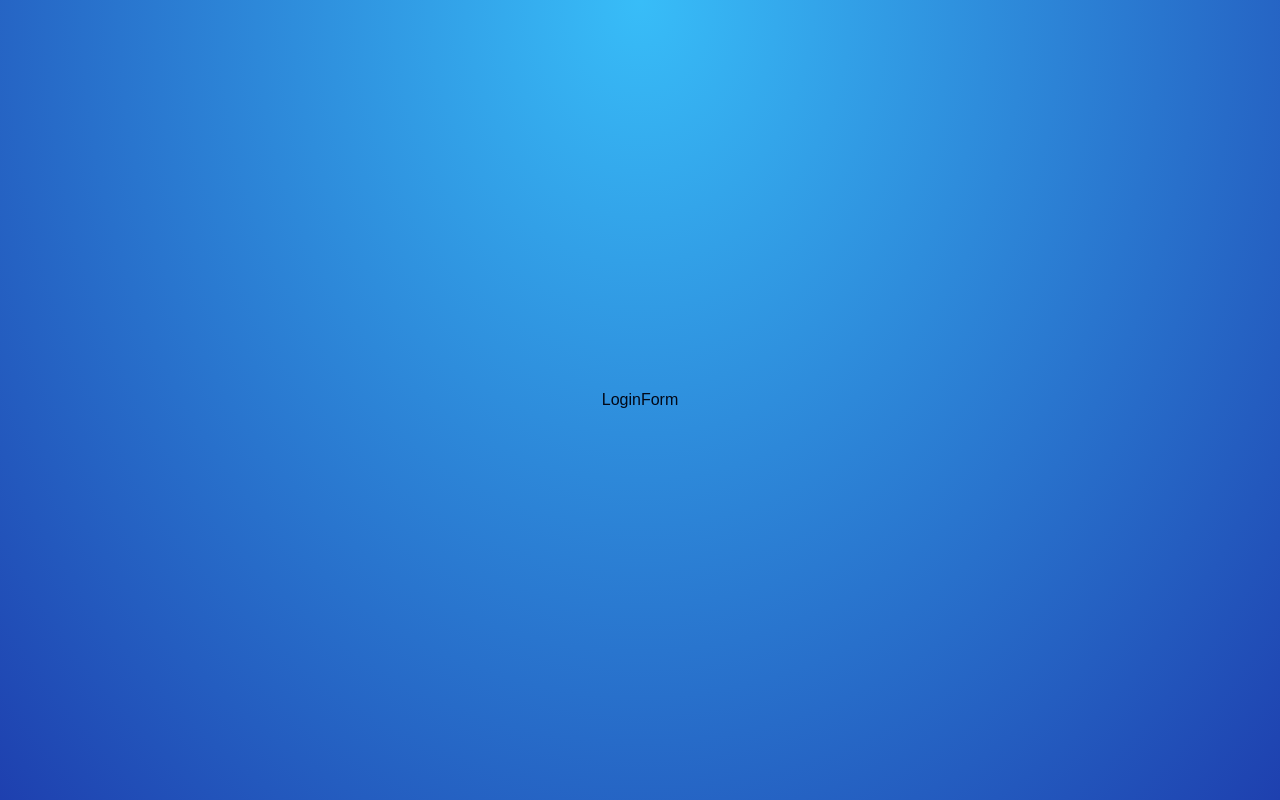
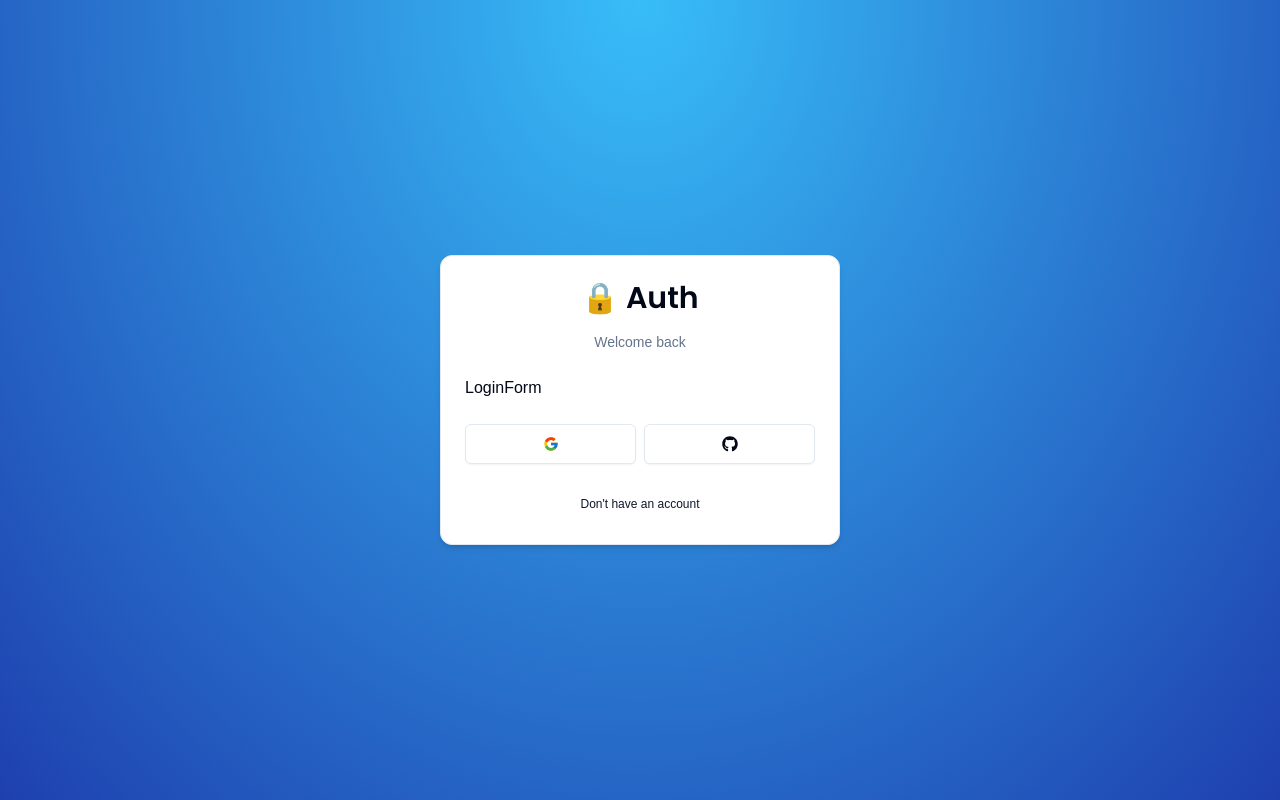
Before and after one commit to ttnguyen115/ntt-auth, a Next.js app: page /auth/login in a window 1280 px wide. Built offline with nearby package versions, Linux system fonts and the light colour scheme.

Commit message:
add login card header and footer

```diff
--- a/components/auth/LoginForm/LoginForm.tsx
+++ b/components/auth/LoginForm/LoginForm.tsx
@@ -1,7 +1,20 @@
 import { memo } from 'react';
 
+import { AppRoutes } from '@/configs';
+
+import CardWrapper from '@/components/shared/CardWrapper';
+
 function LoginForm() {
-    return <div>LoginForm</div>;
+    return (
+        <CardWrapper
+            backButtonHref={AppRoutes.REGISTER}
+            backButtonLabel="Don't have an account"
+            headerLabel="Welcome back"
+            showSocial
+        >
+            LoginForm
+        </CardWrapper>
+    );
 }
 
 export default memo(LoginForm);
--- /dev/null
+++ b/components/shared/BackButton/BackButton.tsx
@@ -0,0 +1,27 @@
+'use client';
+
+import { memo } from 'react';
+
+import Link from 'next/link';
+
+import { Button } from '@/components/ui/button';
+
+interface BackButtonProps {
+    href: string;
+    label: string;
+}
+
+function BackButton({ href, label }: BackButtonProps) {
+    return (
+        <Button
+            asChild
+            className="font-normal w-full"
+            size="sm"
+            variant="link"
+        >
+            <Link href={href}>{label}</Link>
+        </Button>
+    );
+}
+
+export default memo(BackButton);
--- /dev/null
+++ b/components/shared/BackButton/index.ts
@@ -0,0 +1,3 @@
+import BackButton from './BackButton';
+
+export default BackButton;
--- /dev/null
+++ b/components/shared/CardWrapper/CardWrapper.tsx
@@ -0,0 +1,41 @@
+'use client';
+
+import { memo } from 'react';
+
+import BackButton from '@/components/shared/BackButton';
+import Header from '@/components/shared/Header';
+import Social from '@/components/shared/Social';
+import { Card, CardContent, CardFooter, CardHeader } from '@/components/ui/card';
+
+import { Children } from '@/types';
+
+interface CardWrapperProps extends Children {
+    backButtonHref: string;
+    backButtonLabel: string;
+    headerLabel: string;
+    showSocial?: boolean;
+}
+
+function CardWrapper({ backButtonHref, backButtonLabel, children, headerLabel, showSocial }: CardWrapperProps) {
+    return (
+        <Card className="w-cardWrapper shadow-md">
+            <CardHeader>
+                <Header label={headerLabel} />
+            </CardHeader>
+            <CardContent>{children}</CardContent>
+            {showSocial && (
+                <CardFooter>
+                    <Social />
+                </CardFooter>
+            )}
+            <CardFooter>
+                <BackButton
+                    href={backButtonHref}
+                    label={backButtonLabel}
+                />
+            </CardFooter>
+        </Card>
+    );
+}
+
+export default memo(CardWrapper);
--- /dev/null
+++ b/components/shared/CardWrapper/index.ts
@@ -0,0 +1,3 @@
+import CardWrapper from './CardWrapper';
+
+export default CardWrapper;
--- /dev/null
+++ b/components/shared/Header/Header.tsx
@@ -0,0 +1,25 @@
+import { memo } from 'react';
+
+import { Poppins } from 'next/font/google';
+
+import { cn } from '@/lib/utils';
+
+const font = Poppins({
+    subsets: ['latin'],
+    weight: ['600'],
+});
+
+interface HeaderProps {
+    label: string;
+}
+
+function Header({ label }: HeaderProps) {
+    return (
+        <div className="w-full flex flex-col gap-y-4 items-center justify-center">
+            <h1 className={cn('text-3xl font-semibold', font.className)}>🔒 Auth</h1>
+            <p className="text-muted-foreground text-sm">{label}</p>
+        </div>
+    );
+}
+
+export default memo(Header);
--- /dev/null
+++ b/components/shared/Header/index.ts
@@ -0,0 +1,3 @@
+import Header from './Header';
+
+export default Header;
--- /dev/null
+++ b/components/shared/Social/Social.tsx
@@ -0,0 +1,28 @@
+import { memo } from 'react';
+
+import { FaGithub } from 'react-icons/fa';
+import { FcGoogle } from 'react-icons/fc';
+
+import { Button, type ButtonProps } from '@/components/ui/button';
+
+function Social() {
+    const buttonProps: ButtonProps = {
+        className: 'w-full',
+        onClick: () => {}, // TODO: remember to nest it inside useCallback
+        size: 'lg',
+        variant: 'outline',
+    };
+
+    const renderIconButtons = [FcGoogle, FaGithub].map((Icon) => (
+        <Button
+            key={Icon.name}
+            {...buttonProps}
+        >
+            <Icon className="h-5 w-5" />
+        </Button>
+    ));
+
+    return <div className="flex items-center w-full gap-x-2">{renderIconButtons}</div>;
+}
+
+export default memo(Social);
--- /dev/null
+++ b/components/shared/Social/index.ts
@@ -0,0 +1,3 @@
+import Social from './Social';
+
+export default Social;
--- a/configs/routes.ts
+++ b/configs/routes.ts
@@ -1,5 +1,6 @@
 const AppRoutes = {
     LOGIN: '/auth/login',
+    REGISTER: '/auth/register',
 };
 
 export default AppRoutes;
--- a/package.json
+++ b/package.json
@@ -16,6 +16,7 @@
         "next": "^14.2.15",
         "react": "^18.2.0",
         "react-dom": "^18.2.0",
+        "react-icons": "^5.3.0",
         "tailwind-merge": "^2.5.5",
         "tailwindcss-animate": "^1.0.7"
     },
--- a/tailwind.config.ts
+++ b/tailwind.config.ts
@@ -57,6 +57,9 @@ export default {
                 md: 'calc(var(--radius) - 2px)',
                 sm: 'calc(var(--radius) - 4px)',
             },
+            width: {
+                cardWrapper: '400px',
+            },
         },
     },
     plugins: [require('tailwindcss-animate')],
```
Also changed, not shown: 1 other file (tests, documents, lock files or other folders).
